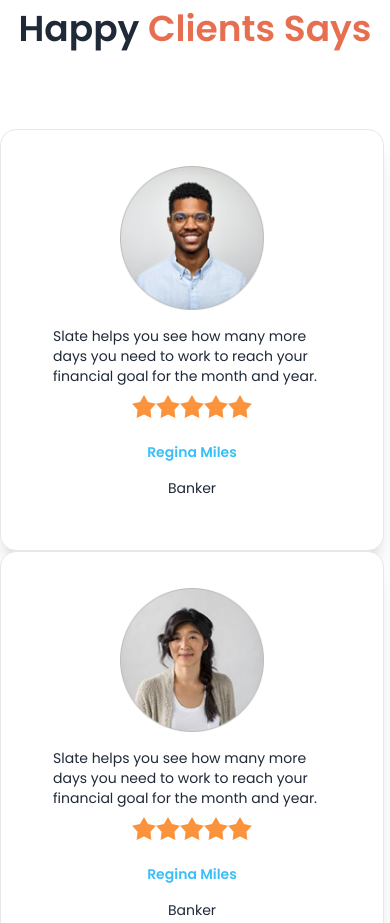
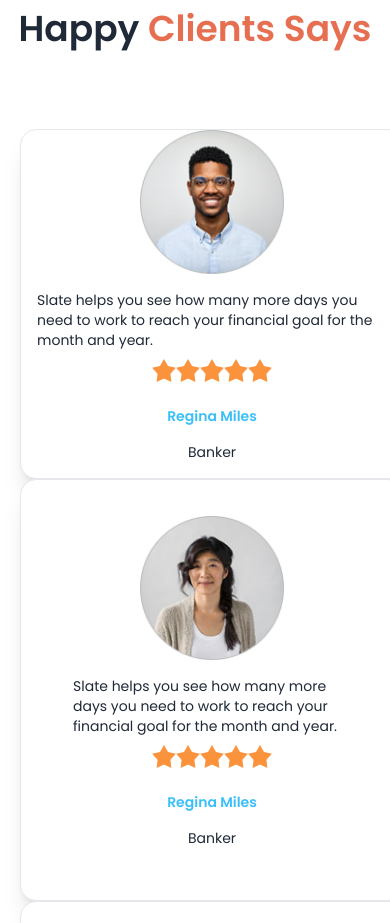
Before and after one commit to Shakkhor142/Biker-Zone-website, a plain HTML site: page index.html in a window 390 px wide. Shown: the part 3398-4321 px from the top of the page. Drawn offline with nearby package versions, Linux system fonts and the light colour scheme; files whose address does not match are found by name.

Commit message:
made full website with responsive without footer

```diff
--- a/index.html
+++ b/index.html
@@ -208,10 +208,10 @@
     <!-- happy clients -->
     <section>
         <h3 class="text-4xl font-semibold text-center my-20">Happy <span class="text-background-primary">Clients Says</span></h3>
-        <div class="grid grid-cols-1 md:grid-cols-2 lg:grid-cols-3">
+        <div class="grid grid-cols-1 md:grid-cols-2 pl-5 lg:grid-cols-3">
             <!-- first review -->
 
-             <div class="card card-compact w-96 bg-base-100 p-9 border shadow-xl">
+             <div class="card card-compact w-96 bg-base-100 border shadow-xl">
                 <figure><img class="w-36" src="/images//others/user-1.png" alt="Shoes" /></figure>
                 <div class="card-body">
 
@@ -290,7 +290,7 @@
         <div>
           <img class="" src="./images/others/faq.png" alt="">
         </div>
-        <div class="join join-vertical  w-[100%]">
+        <div class="join join-vertical p-14 w-[100%]">
   <div class="collapse collapse-arrow join-item border border-base-300">
     <input type="radio" name="my-accordion-4" checked="checked" />
     <div class="collapse-title text-xl font-medium">
```
